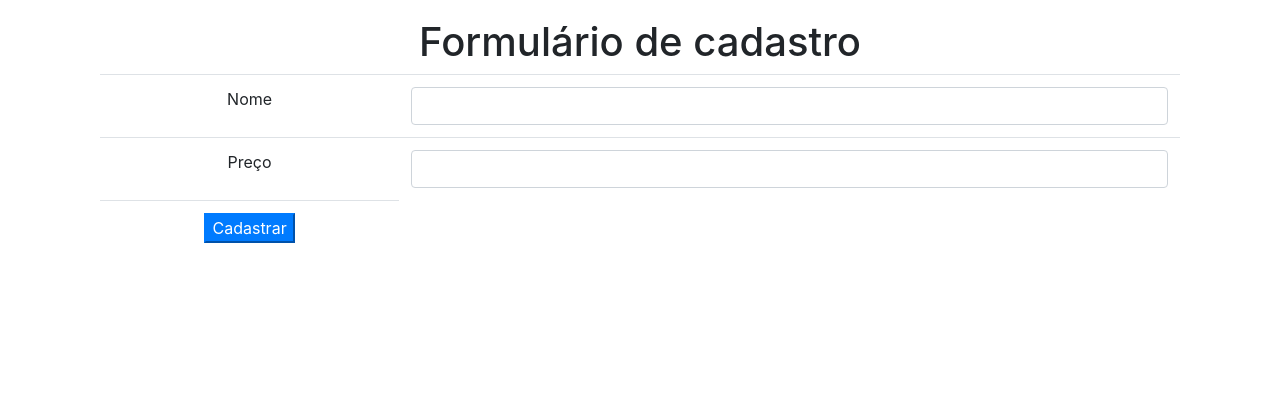
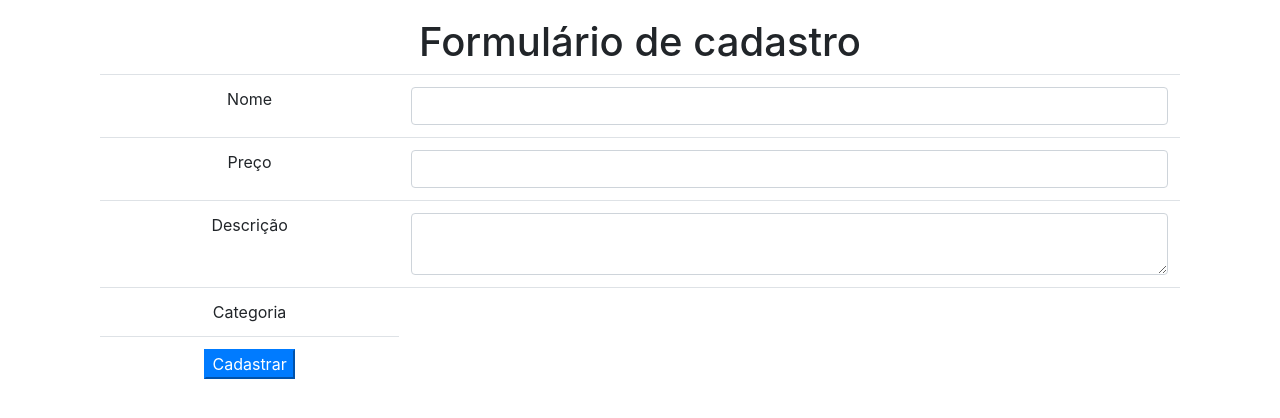
Before and after one commit to marcuspereiradev/curso-PHP-e-MySQL-I, a PHP site: page /produto-formulario.php in a window 1280 px wide. Shown: the part 136-554 px from the top of the page. Run offline with PHP 8.4, Linux system fonts and the light colour scheme; data that the repository does not hold is empty.

Commit message:
Changing method of the form and creating view to descrição and categoria

```diff
--- a/loja/produto-formulario.php
+++ b/loja/produto-formulario.php
@@ -1,6 +1,10 @@
 <?php include("cabecalho.php")?>
+<?php include("conecta.php");?>
+<?php include("banco-categoria.php");?>
+<?php $categorias = listaCategorias($conexao);?>
+
     <h1>Formulário de cadastro</h1>
-    <form action="adiciona-produto.php" method="get">
+    <form action="adiciona-produto.php" method="post">
         <table class="table">
             <tr>
                 <td>Nome</td>
@@ -13,6 +17,18 @@
             </tr>
 
             <tr>
+                <td>Descrição</td>
+                <td><textarea name="descricao" class="form-control"></textarea></td>
+            </tr>
+
+            <td>Categoria</td>
+            <td>
+                <?php foreach($categorias as $categoria) : ?>
+                <input type="radio" name="categoria_id" value="<?=$categoria['id']?>"><?=$categoria['nome']?><br>
+                <?php endforeach ?>
+            </td>
+
+            <tr>
                 <td><input class="btn-primary" type="submit" value="Cadastrar"></td>
             </tr>
         </table>
```
